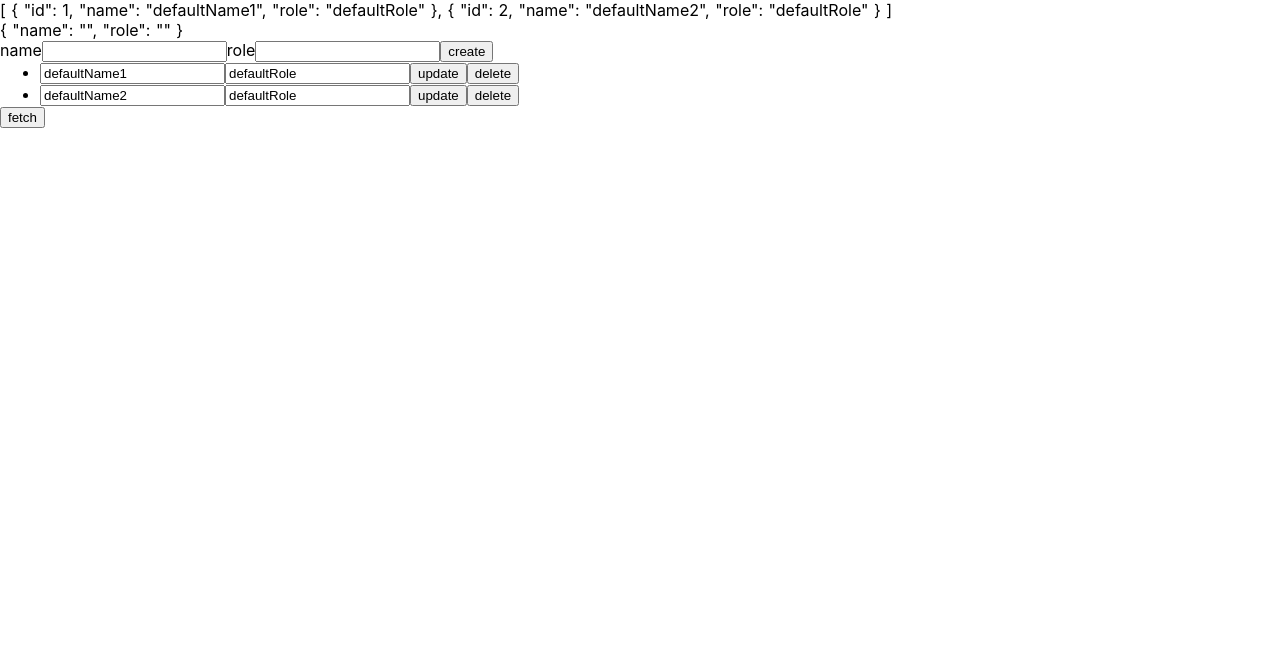
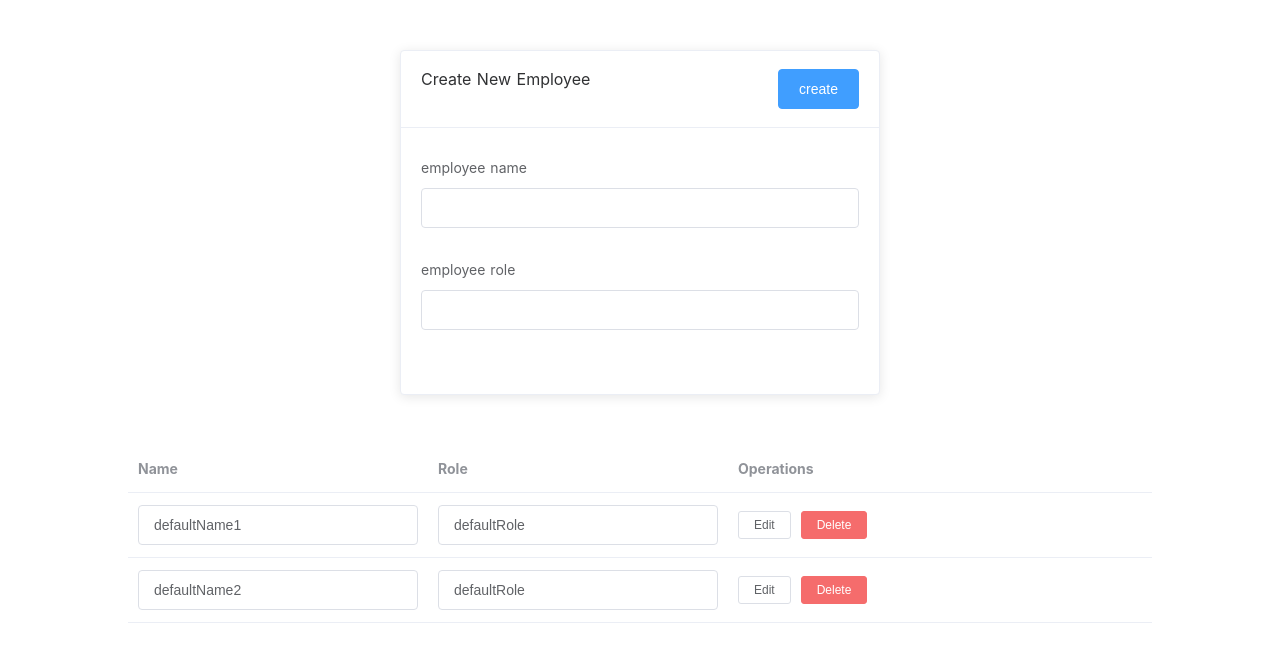
Before and after one commit to mijinco0612/nuxt-crud-app, a Nuxt app: page / in a window 1280 px wide. Shown: the top 662 px of the page. Built offline with nearby package versions, Linux system fonts and the light colour scheme; no server answers.

Commit message:
element-ui のcomponentを使用して画面を再構築

```diff
--- a/pages/index.vue
+++ b/pages/index.vue
@@ -1,23 +1,72 @@
 <template>
   <div class="container">
     <div>
-      <p>{{ $store.state.employees.employees}}</p>
-      <p>{{ createEmployee }}</p>
-      <label>name</label>
-      <input type="text" v-model="createEmployee.name">
-      <label>role</label>
-      <input type="text" v-model="createEmployee.role">
-      <button v-on:click="$store.dispatch('employees/createEmployeesAction',createEmployee)">create</button>
 
-      <ul v-for="employee in employees">
-        <li>
-          <input type="text" v-model="employee.name">
-          <input type="text" v-model="employee.role">
-          <button v-on:click="$store.dispatch('employees/updateEmployeesAction',employee)">update</button>
-          <button v-on:click="$store.dispatch('employees/deleteEmployeesAction',employee.id)">delete</button>
-        </li>
-      </ul>
-      <button v-on:click="$store.dispatch('employees/fetchEmployeesAction')">fetch</button>
+      <el-card class="box-card">
+        <div slot="header" class="clearfix">
+          <span>Create New Employee</span>
+          <el-button  style="float: right;" type="primary" v-on:click="$store.dispatch('employees/createEmployeesAction',createEmployee)">create</el-button>
+        </div>
+        <div>
+          <el-form  class="demo-form-inline">
+            <el-form-item label="employee name">
+              <el-input type="text" v-model="createEmployee.name"></el-input>
+            </el-form-item>
+            <el-form-item label="employee role">
+              <el-input type="text" v-model="createEmployee.role"></el-input>
+            </el-form-item>
+            <el-form-item >
+
+            </el-form-item>
+          </el-form>
+        </div>
+      </el-card>
+
+
+      <el-table
+        :data="employees"
+        style="width: 80%;margin-right: auto;margin-left: auto">
+
+        <el-table-column
+          label="Name"
+          width="300">
+          <template slot-scope="scope">
+
+              <div slot="reference" class="name-wrapper">
+                <el-input type="text" v-model="scope.row.name"></el-input>
+              </div>
+
+          </template>
+        </el-table-column>
+
+        <el-table-column
+          label="Role"
+          width="300">
+          <template slot-scope="scope">
+            <el-input type="text" v-model="scope.row.role"></el-input>
+          </template>
+        </el-table-column>
+
+
+        <el-table-column
+          label="Operations">
+          <template slot-scope="scope">
+            <el-button
+              size="mini"
+              v-on:click="update(scope.row)">
+              Edit
+            </el-button>
+
+            <el-button
+              size="mini"
+              type="danger"
+              v-on:click="$store.dispatch('employees/deleteEmployeesAction',scope.row.id)">
+              Delete
+            </el-button>
+          </template>
+        </el-table-column>
+      </el-table>
+
     </div>
   </div>
 </template>
@@ -26,8 +75,7 @@
 export default {
   data(){
     return{
-      createEmployee : {name : '' ,role:'' },
-      updateEmployee : {id:'' , name : '' ,role:'' },
+      createEmployee : {name : '' ,role:'' }
     }
   },
   mounted() {
@@ -37,10 +85,45 @@ export default {
       employees(){
         return  this.$store.state.employees.employees;
       }
+    },
+  methods: {
+    update(employee) {
+      this.$notify({
+        title: 'Update',
+        message: '更新しました',
+        type: 'success',
+        offset: 100,
+        duration:1500
+      })
+      this.$store.dispatch('employees/updateEmployeesAction',employee)
     }
+  }
 }
 </script>
 
 <style>
+  .text {
+    font-size: 14px;
+  }
 
+  .item {
+    margin-bottom: 18px;
+  }
+
+  .clearfix:before,
+  .clearfix:after {
+    display: table;
+    content: "";
+  }
+  .clearfix:after {
+    clear: both
+  }
+
+  .box-card {
+    width: 480px;
+    margin-top: 50px;
+    margin-left: auto;
+    margin-right: auto;
+    margin-bottom: 50px;
+  }
 </style>
```
